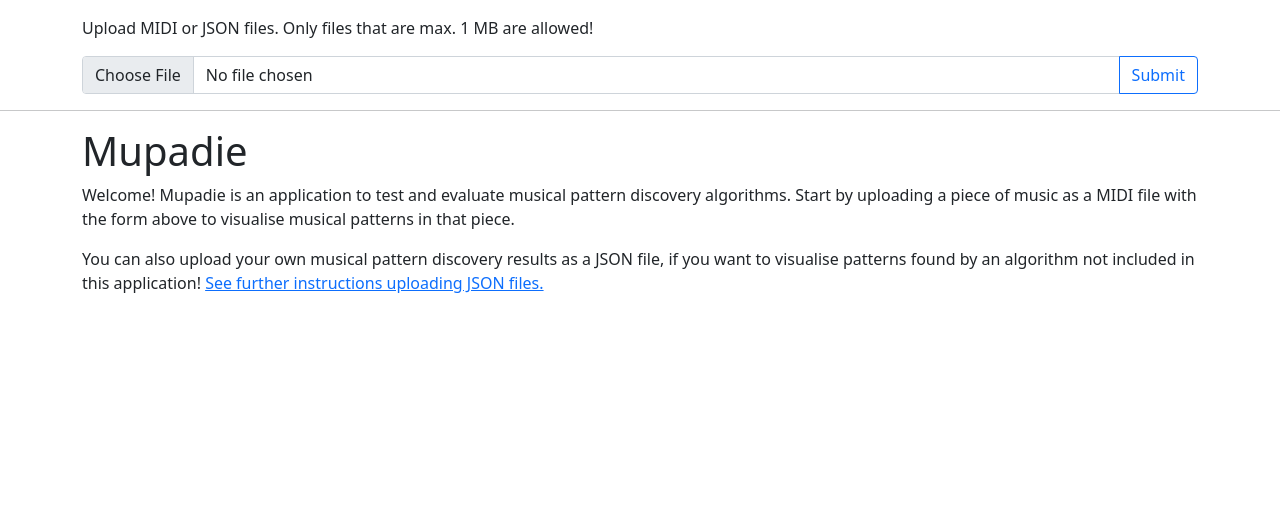
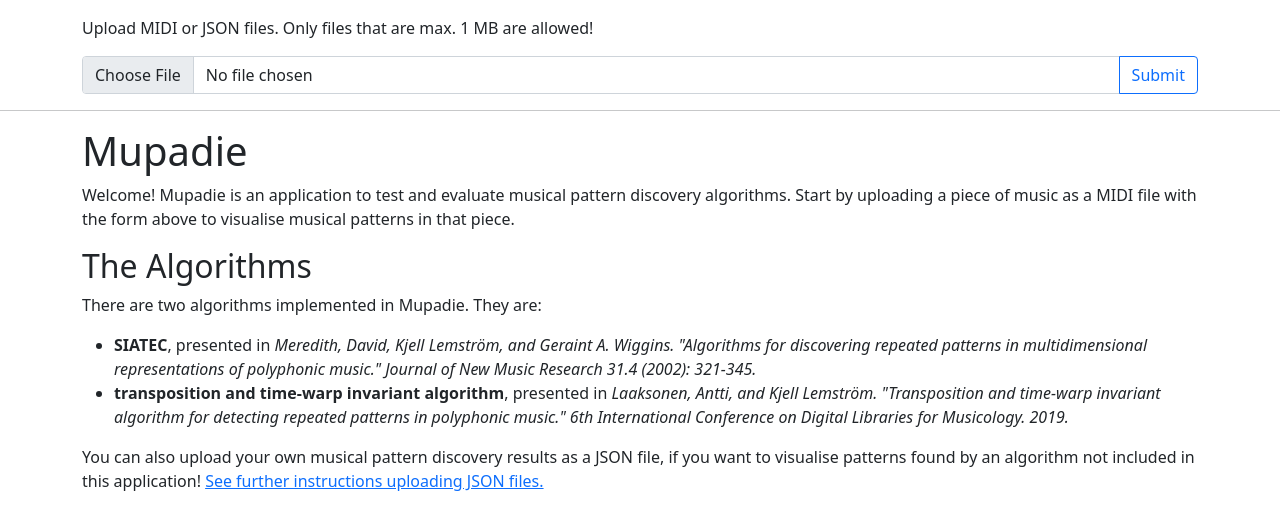
Before and after one commit to MWargelin/mupadie, a Flask app: page / in a window 1280 px wide. Shown: the top 530 px of the page. Run offline with Flask 2, Linux system fonts and the light colour scheme; some libraries are stand-ins or nearby versions.

Commit message:
Add information about the algorithms to the front page

```diff
--- a/templates/index.html
+++ b/templates/index.html
@@ -6,6 +6,12 @@
       <p>
         Welcome! Mupadie is an application to test and evaluate musical pattern discovery algorithms. Start by uploading a piece of music as a MIDI file with the form above to visualise musical patterns in that piece.
       </p>
+      <h2>The Algorithms</h2>
+      <p>There are two algorithms implemented in Mupadie. They are:</p>
+      <ul>
+          <li><b>SIATEC</b>, presented in <i>Meredith, David, Kjell Lemström, and Geraint A. Wiggins. "Algorithms for discovering repeated patterns in multidimensional representations of polyphonic music." Journal of New Music Research 31.4 (2002): 321-345.</i></li>
+          <li><b>transposition and time-warp invariant algorithm</b>, presented in <i>Laaksonen, Antti, and Kjell Lemström. "Transposition and time-warp invariant algorithm for detecting repeated patterns in polyphonic music." 6th International Conference on Digital Libraries for Musicology. 2019.</i></li>
+      </ul>
       <p>
         You can also upload your own musical pattern discovery results as a JSON file, if you want to visualise patterns found by an algorithm not included in this application! <a href={{ url_for('json_instructions') }}>See further instructions uploading JSON files.</a>
       </p>
```
